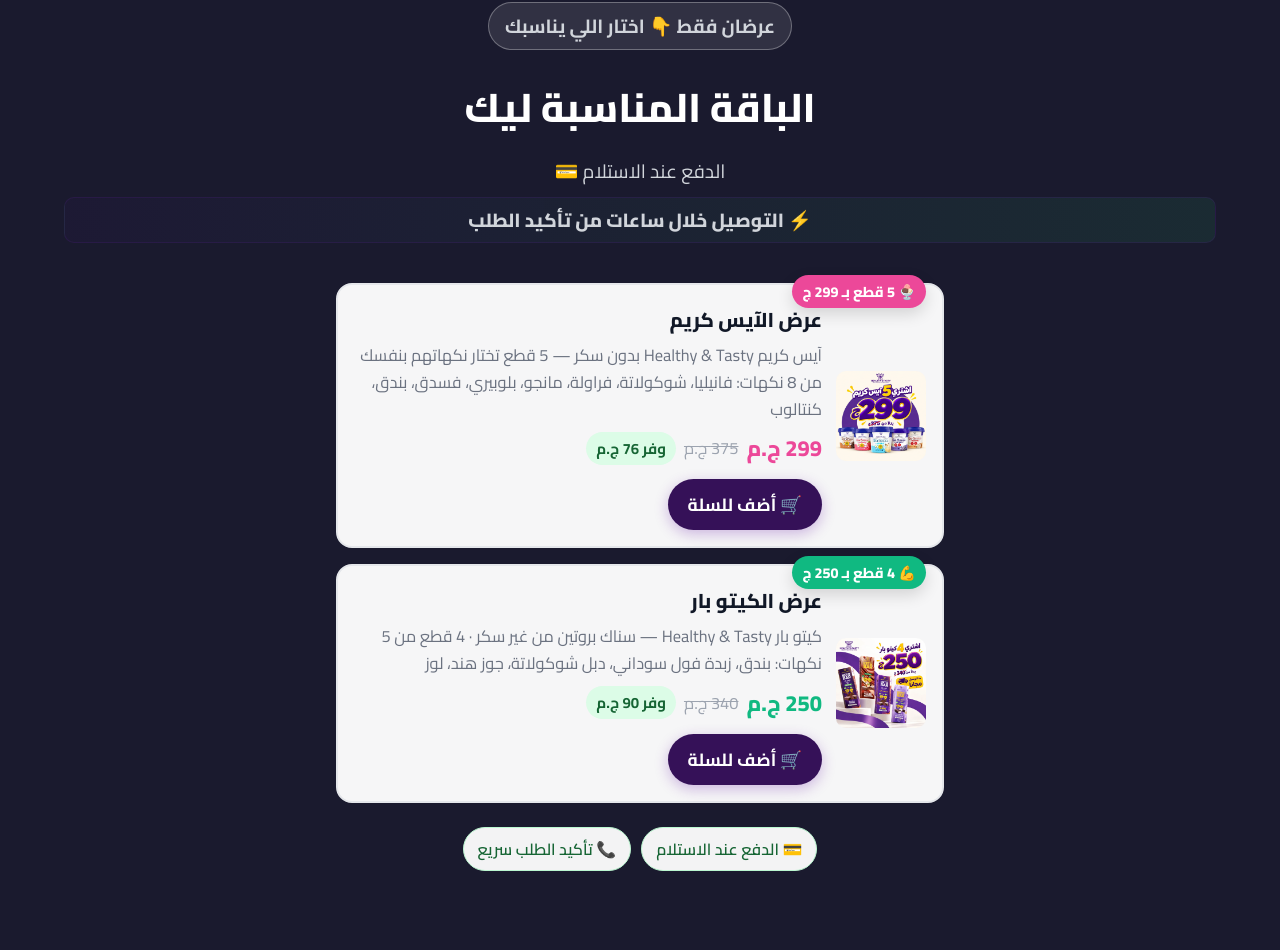
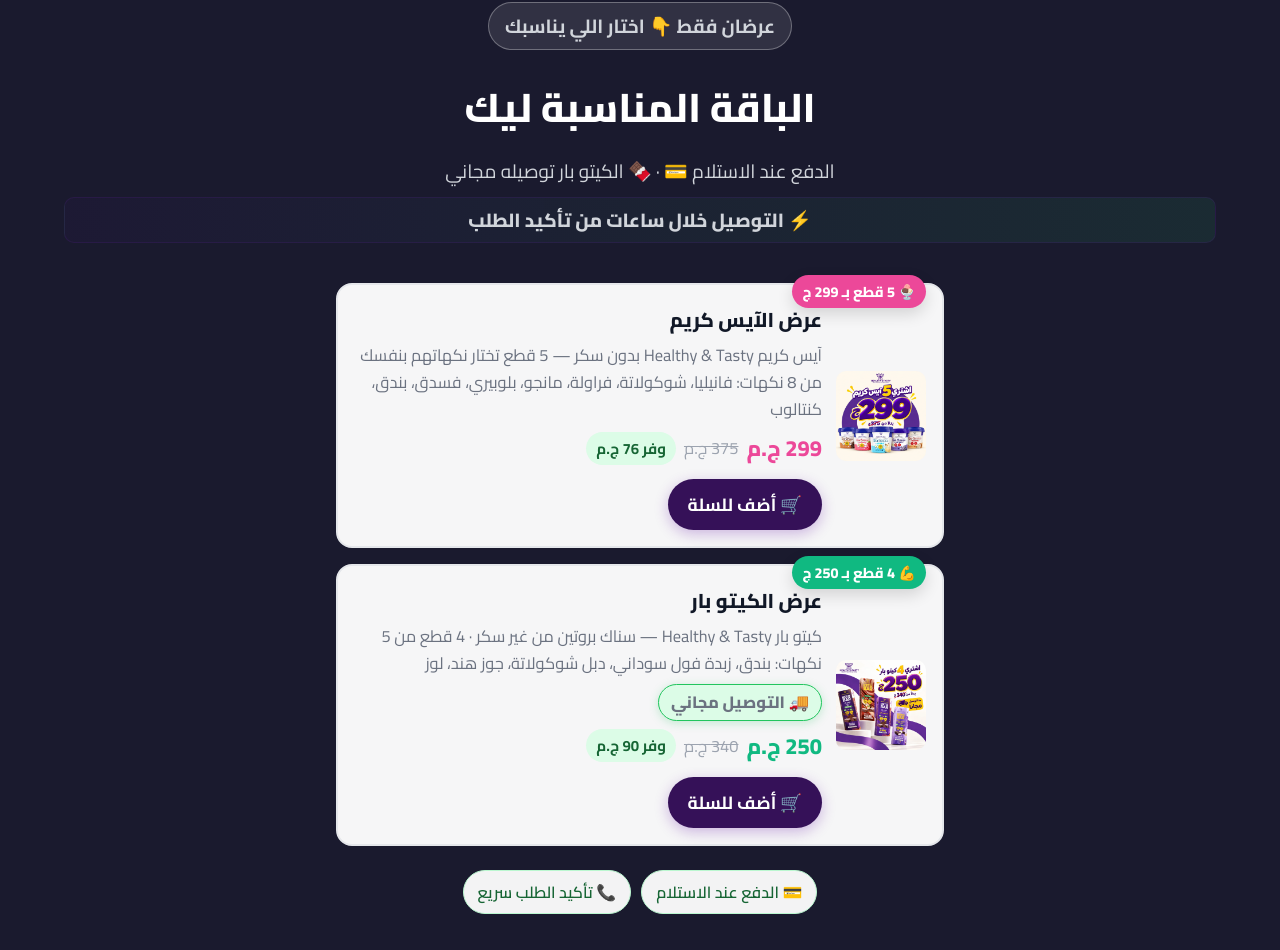
Before and after one commit to AbdelrahmanAhmed7/ice_cream, a React (Vite) app: page / in a window 1280 px wide. Shown: the part 961-1911 px from the top of the page. Built offline with nearby package versions, Linux system fonts and the light colour scheme.

Commit message:
Keto free shipping independent, icecream silent on shipping

```diff
--- a/src/App.jsx
+++ b/src/App.jsx
@@ -80,10 +80,15 @@
     units: 4,
     unitsLabel: '4 قطع',
     flavors: KETO_BAR_FLAVORS,
+    deliveryNote: '🚚 التوصيل مجاني',
+    freeShipping: true,
     image: offerKetoImg,
     accent: '#10B981',
   },
 ]
+
+/** الكيتو لوحده = شحنه مجاني. الآيس كريم ملوش أي كلام عن الشحن. */
+const onlyKeto = (items) => items.length > 0 && items.every((item) => item.bundle.freeShipping)
 
 /** عدد القطع الافتراضي لكل عرض — يُستخدم في توزيع النكهات */
 const bundleUnits = (bundleId) => bundles.find((b) => b.id === bundleId)?.units ?? 5
@@ -189,7 +194,7 @@
 const faqs = [
   { q: 'الآيس كريم فيه سكر؟', a: 'لا، آيس كريم Healthy & Tasty بدون سكر، ومناسب لمتبعي الكيتو والأنظمة منخفضة السعرات.' },
   { q: 'الكيتو بار مناسب للكيتو؟', a: 'أيوه، الـ Keto Bar مصمم ليناسب نظام الكيتو، وعملي كسناك بين الوجبات تاخده معاك في الشغل أو الجامعة أو الجيم.' },
-  { q: 'إيه العروض المتاحة؟', a: 'عرض الآيس كريم: 5 قطع بـ 299 جنيه بدلاً من 375. عرض الكيتو بار: 4 قطع بـ 250 جنيه بدلاً من 340.' },
+  { q: 'إيه العروض المتاحة؟', a: 'عرض الآيس كريم: 5 قطع بـ 299 جنيه بدلاً من 375. عرض الكيتو بار: 4 قطع بـ 250 جنيه بدلاً من 340 والتوصيل مجاني.' },
   { q: 'التوصيل بياخد قد إيه؟', a: 'فريق Healthy & Tasty بيتواصل سريعاً لتأكيد الطلب، والتوصيل يبدأ خلال ساعات بعد التأكيد.' },
   { q: 'الدفع إزاي؟', a: 'الدفع عند الاستلام.' },
   { q: 'أطلب إزاي؟', a: 'اختار العرض، أكمل بياناتك، وفريقنا هيتواصل معاك لتأكيد الطلب والتوصيل.' },
@@ -445,6 +450,7 @@
         notes: notes || '',
         bundle: offerSummary,
         subtotal: `${subtotal} ج.م`,
+        shippingFee: onlyKeto(cartItems) ? 'مجاني' : '',
         price: `${totalPrice} ج.م`,
         value: String(totalPrice),          // plain number string — Apps Script parses with Number()
         quantity: String(cartItems.reduce((s, i) => s + i.qty, 0)),
@@ -541,6 +547,12 @@
               <span className="success-label">المنتجات</span>
               <span className="success-val">{subtotal} ج.م</span>
             </div>
+            {onlyKeto(cartItems) && (
+              <div className="success-card-row">
+                <span className="success-label">الشحن</span>
+                <span className="success-val">مجاني 🚚</span>
+              </div>
+            )}
             <div className="success-card-row">
               <span className="success-label">الإجمالي</span>
               <span className="success-val price">{totalPrice} ج.م</span>
@@ -591,6 +603,9 @@
                   <s>{item.bundle.originalPrice * item.qty} ج.م</s>
                 )}
               </div>
+              {item.bundle.deliveryNote && (
+                <span className="confirm-shipping">{item.bundle.deliveryNote}</span>
+              )}
             </div>
           </div>
           <FlavorPicker
@@ -617,7 +632,7 @@
       ))}
 
       <div className="order-total-slim">
-        <span>الإجمالي</span>
+        <span>الإجمالي{onlyKeto(cartItems) ? ' · توصيل مجاني 🚚' : ''}</span>
         <strong>{totalPrice} ج.م</strong>
       </div>
       <div className="form-section">
@@ -753,7 +768,7 @@
             ))}
           </div>
           <button className="sticky-cart-btn" onClick={handleCheckout}>
-            أكمل الطلب — {cartCheckoutTotal} ج.م ←
+            أكمل الطلب — {cartCheckoutTotal} ج.م {onlyKeto(cartItems) ? '· توصيل مجاني 🚚' : ''} ←
           </button>
         </div>
       )}
@@ -844,7 +859,7 @@
         <div className="section-head light">
           <p className="eyebrow-pill light">عرضان فقط 👇 اختار اللي يناسبك</p>
           <h2>الباقة المناسبة ليك</h2>
-          <p>الدفع عند الاستلام 💳</p>
+          <p>الدفع عند الاستلام 💳 · 🍫 الكيتو بار توصيله مجاني</p>
           <DeliveryHighlight compact />
         </div>
         <div className="bundle-list">
@@ -881,6 +896,11 @@
                   <h3>{bundle.name}</h3>
                   <p>{bundle.description}</p>
                   <p className="bundle-row-note">{bundle.note}</p>
+                  {bundle.deliveryNote && (
+                    <p className={`delivery-tag ${bundle.freeShipping ? 'delivery-tag--free' : 'delivery-tag--paid'}`}>
+                      {bundle.deliveryNote}
+                    </p>
+                  )}
                   <div className="bundle-row-price">
                     <strong>{bundle.price * Math.max(qty, 1)} ج.م</strong>
                     <s>{bundle.originalPrice * Math.max(qty, 1)} ج.م</s>
@@ -907,7 +927,7 @@
         <OfferTrustPills />
         {cartCount > 0 && (
           <button type="button" className="next-btn landing-next-btn" onClick={handleCheckout}>
-            أكمل الطلب ({cartCount} {cartCount === 1 ? 'عرض' : 'عروض'} — {cartCheckoutTotal} ج.م) ←
+            أكمل الطلب ({cartCount} {cartCount === 1 ? 'عرض' : 'عروض'} — {cartCheckoutTotal} ج.م{onlyKeto(cartItems) ? ' · التوصيل مجاني 🚚' : ''}) ←
           </button>
         )}
       </section>
```
